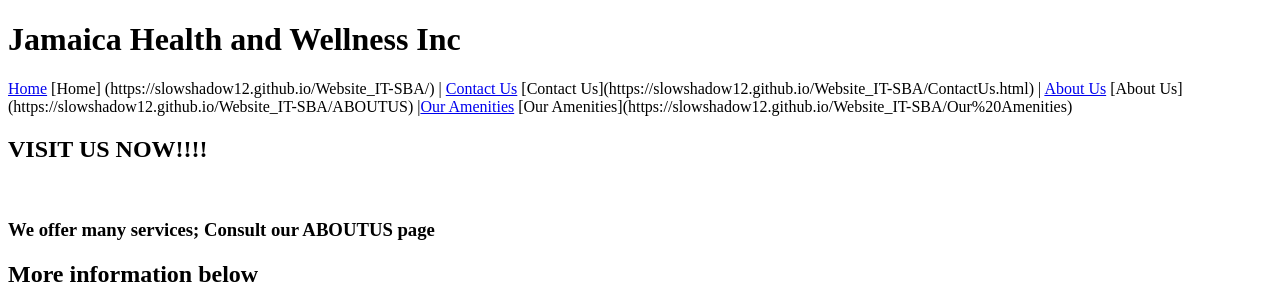
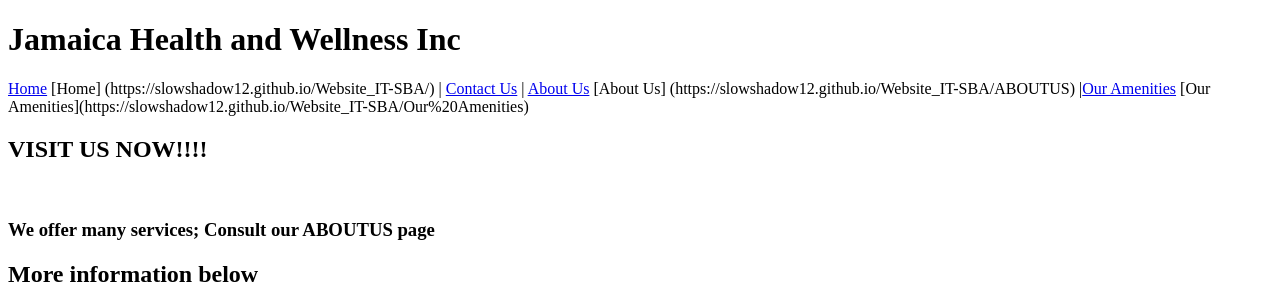
Before and after one commit to SlowShadow12/Website_IT-SBA, a plain HTML site: page index.html in a window 1280 px wide. Shown: the top 305 px of the page. Drawn offline with Linux system fonts and the light colour scheme.

Commit message:
Update index.html

```diff
--- a/index.html
+++ b/index.html
@@ -13,7 +13,7 @@
 
     <div>
         <a href="C:\Users\reten\OneDrive\Desktop\index.html">Home</a> [Home] (https://slowshadow12.github.io/Website_IT-SBA/)
-        | <a href="https://slowshadow12.github.io/Website_IT-SBA/ContactUs.html">Contact Us</a> [Contact Us](https://slowshadow12.github.io/Website_IT-SBA/ContactUs.html)
+        | <a href="https://slowshadow12.github.io/Website_IT-SBA/ContactUs.html">Contact Us</a>
         | <a href="C:\Users\reten\OneDrive\Desktop\Website start\Assesment\ABOUTUS.html">About Us</a> [About Us] (https://slowshadow12.github.io/Website_IT-SBA/ABOUTUS)
         |<a href="C:\Users\reten\OneDrive\Desktop\Website start\Assesment\Our Amenities.html">Our Amenities</a> [Our Amenities](https://slowshadow12.github.io/Website_IT-SBA/Our%20Amenities)
     </div>
```
